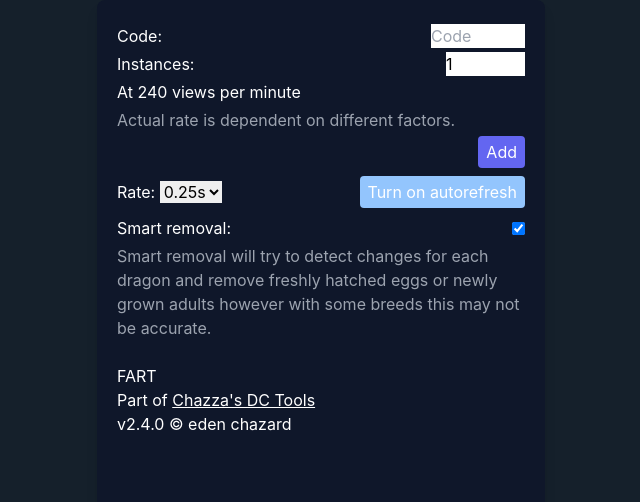
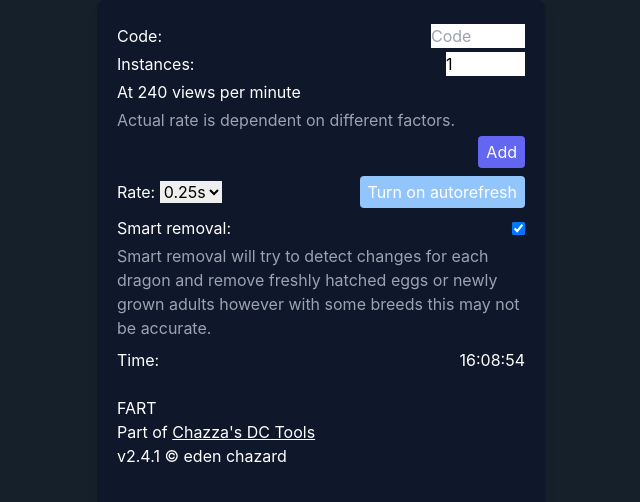
Before and after one commit to edenchazard/dc-auto-refresher, a React (Create React App) app in the folder src/frontend/: page / in a window 1280 px wide. Shown: the top 502 px of the page, without its empty margins (319-959 px from the left). Built offline with nearby package versions, Linux system fonts and the light colour scheme.

Commit message:
add timer clock feature

```diff
--- a/src/frontend/src/App.tsx
+++ b/src/frontend/src/App.tsx
@@ -1,10 +1,11 @@
+import { useEffect, useRef, useState } from 'react';
 import './App.css';
 import Footer from "./components/Footer";
 import DragonTR from "./components/DragonTR";
 import AddDragon from './components/AddDragon';
 import RefresherControls from './components/RefresherControls';
 import ErrorDisplay from './components/ErrorDisplay';
-import { useEffect, useRef, useState } from 'react';
+import Clock from './components/Clock';
 import { isCodeInList, validateCode, generateDragCaveImgUrl,
         sizesSame } from "./app/functions";
 import { Dragon, Size } from "./app/interfaces";
@@ -99,7 +100,6 @@ export default function App() {
             listOfDragons, rate, autorefresh, smartRemoval
         }));
     });
-
 
     async function handleAdd(code: string, instances: number){
         // prevent people adding an already added code to the list
@@ -207,8 +207,13 @@ export default function App() {
                 updateSmartRemoval={(value: boolean) => setSmartRemoval(value) } />
             <ErrorDisplay
                 error={error}
-                done={setError}
-                />
+                done={setError} />
+            <div className="flex items-center justify-between my-2">
+                <span>
+                    <label htmlFor="timer">Time:</label>
+                </span>
+                <span role="timer" id='timer'><Clock /></span>
+            </div>
             <div className='grid grid-cols-3 gap-4 my-2'>
                 {
                     listOfDragons.map((dragon, index) => {
--- /dev/null
+++ b/src/frontend/src/components/Clock.tsx
@@ -0,0 +1,33 @@
+import { useEffect, useState } from 'react';
+
+function formatTime(ms: number): string{
+    const
+        dateObj = new Date(ms),
+        // get hours, mins and seconds
+        parts = [
+            dateObj.getHours(),
+            dateObj.getMinutes(),
+            dateObj.getSeconds()
+        ];
+
+        // add leading zeroes if we need to
+        const [hours, minutes, seconds] = parts.map(value => (value < 10) ? "0" + value : value);
+
+    return `${hours}:${minutes}:${seconds}`;
+}
+
+export default function Clock(){
+    const [unixTime, setUnixTime] = useState(Date.now);
+
+    useEffect(() => {
+        // using 100ms instead of 1000ms almost eliminates any
+        // milisecond differences between this clock and the
+        // client's clock
+        const interval = setInterval(() => setUnixTime(Date.now), 100);
+
+        // clean up
+        return () => clearInterval(interval);
+    }, []);
+
+    return <span>{formatTime(unixTime)}</span>;
+}
```
Also changed, not shown: 2 other files (tests, documents, lock files or other folders).
